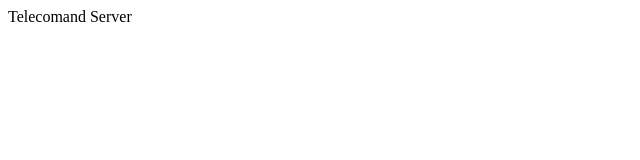
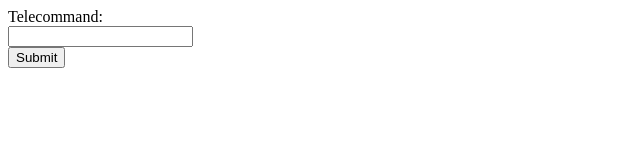
Before and after one commit to matnij-4/D0020E-Open-MCT, a plain HTML site: page telecommand.html in a window 1280 px wide. Shown: the whole page, without its empty margins (0-640 px from the left). Drawn offline with Linux system fonts and the light colour scheme.

Commit message:
Added Boilderplate From

```diff
--- a/telecommand.html
+++ b/telecommand.html
@@ -6,6 +6,10 @@
     <title>Telecommand Server</title>
 </head>
 <body>
-    Telecomand Server
+    <form action="">
+        <label for="command">Telecommand:</label><br>
+        <input type="text" id="command" name="command"><br>
+        <input type="submit" value="Submit">
+      </form>
 </body>
 </html>
```
